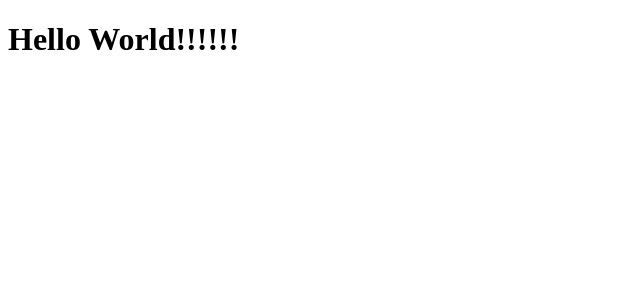
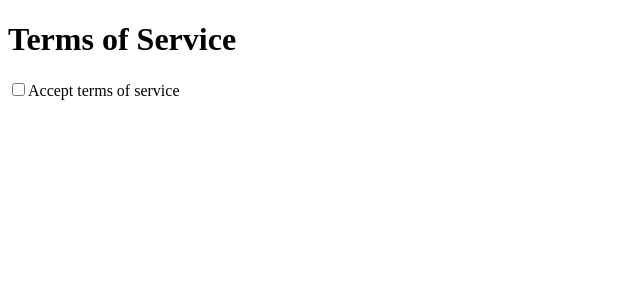
Before and after one commit to arthurvdiniz/react-train-tw, a React app: page / in a window 1280 px wide. Shown: the top 300 px of the page, without its empty margins (0-640 px from the left). Built offline with nearby package versions, Linux system fonts and the light colour scheme.

Commit message:
Edit index to show Terms Of Service page and fix checkbox label

```diff
--- a/src/components/Terms/Terms.tsx
+++ b/src/components/Terms/Terms.tsx
@@ -2,17 +2,30 @@ import React, { useState } from 'react'
 
 function Terms(): React.ReactElement {
   const [textColor, setTextColor] = useState('black')
+  const [checked, setChecked] = useState(false)
+
+  var toggle = (value: boolean) => {
+    return !value
+  }
+
   return (
     <div>
-      <h1 id="terms-of-service" style={{ color: textColor }}>
+      <h1 id="terms-of-service-title" style={{ color: textColor }}>
         Terms of Service
       </h1>
-      <input
-        type="checkbox"
-        checked={false}
-        onClick={() => setTextColor('green')}
-        value="Accept terms of service"
-      ></input>
+
+      <label>
+        <input
+          data-testid="terms-of-service-checkbox"
+          checked={checked}
+          type="checkbox"
+          onChange={() => {
+            setChecked(toggle)
+            setTextColor('green')
+          }}
+        />
+        Accept terms of service
+      </label>
     </div>
   )
 }
--- a/src/index.tsx
+++ b/src/index.tsx
@@ -1,8 +1,9 @@
 import React from 'react'
 import ReactDOM from 'react-dom'
+import Terms from './components/Terms/terms'
 
 const App = (): React.ReactElement => {
-  return <h1>Hello World!!!!!!</h1>
+  return <Terms />
 }
 
 ReactDOM.render(<App />, document.getElementById('app'))
```
Also changed, not shown: 1 other file (tests, documents, lock files or other folders).
